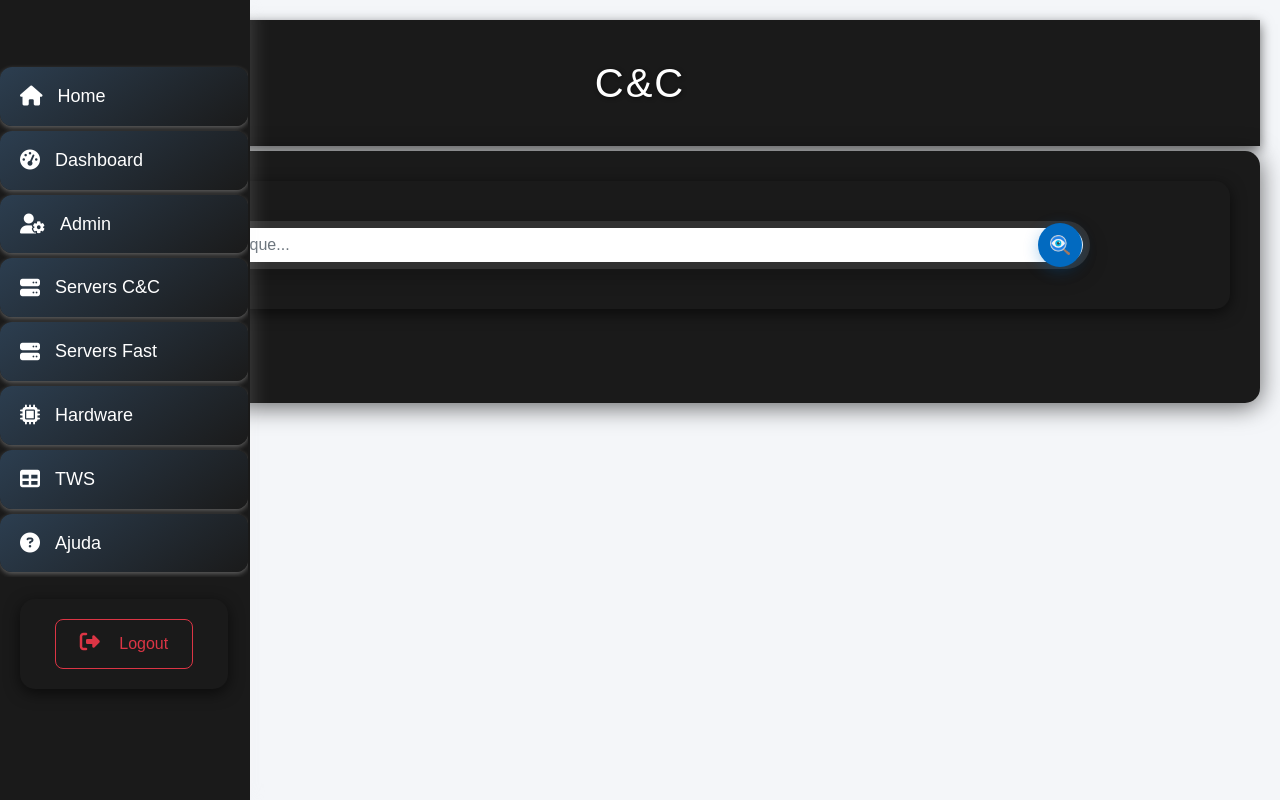
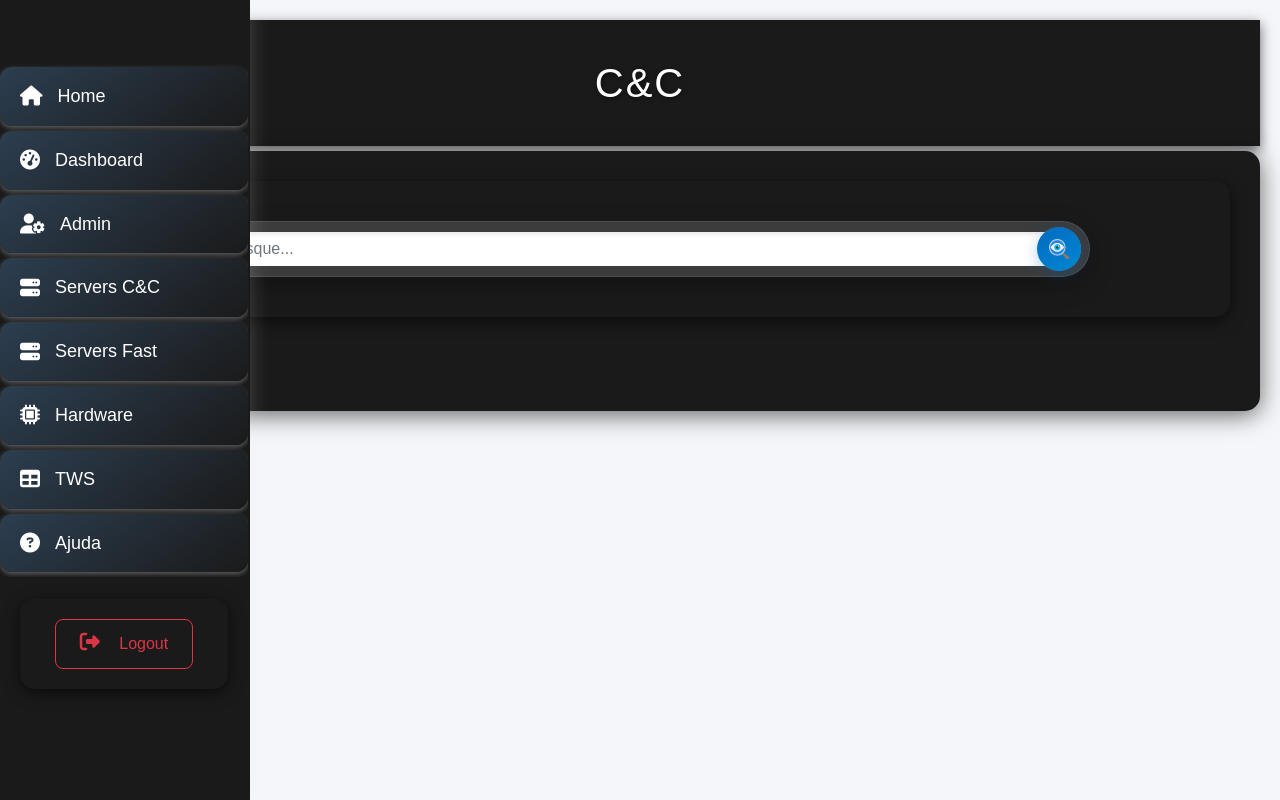
Before and after one commit to Thiago-Bosco/inventario, a Django app: page /home/search/ in a window 1280 px wide. Run offline with Django 5.2, Linux system fonts and the light colour scheme; a user stored in the database is signed in; some libraries are stand-ins or nearby versions.

Commit message:
Assistant checkpoint: Enhanced search bar styling with modern effects
Assistant generated file changes:
- static/css/style.css: Enhance search bar styling, Enhance search button styling

---

User prompt:

vamos melhorar a barra de pesquisa deixar mais bonita

Replit-Commit-Author: Assistant
Replit-Commit-Session-Id: 48148133-c264-4796-83ae-90a201f8e91c

```diff
--- a/static/css/style.css
+++ b/static/css/style.css
@@ -328,10 +328,12 @@ body {
     align-items: center;
     max-width: 900px;
     margin: 20px auto;
-    background: rgba(255, 255, 255, 0.1);
-    padding: 5px;
+    background: rgba(255, 255, 255, 0.15);
+    padding: 8px;
     border-radius: 30px;
-    box-shadow: 0 8px 20px rgba(0, 0, 0, 0.2);
+    box-shadow: 0 8px 25px rgba(0, 0, 0, 0.3);
+    backdrop-filter: blur(4px);
+    border: 1px solid rgba(255, 255, 255, 0.1);
 }
 
 .search-bar input {
@@ -343,6 +345,7 @@ body {
     background-color: var(--cor-input-bg);
     color: var(--cor-fundo);
     transition: all 0.3s ease;
+    box-shadow: inset 0 2px 5px rgba(0, 0, 0, 0.1);
 }
 
 .search-bar input:focus {
@@ -360,7 +363,7 @@ body {
 
 .search-bar button {
     border: none;
-    background: var(--cor-botao);
+    background: linear-gradient(145deg, var(--cor-botao), #0288d1);
     cursor: pointer;
     position: absolute;
     right: 8px;
@@ -371,6 +374,7 @@ body {
     display: flex;
     align-items: center;
     justify-content: center;
+    backdrop-filter: blur(4px);
 }
 
 .search-bar button:hover {
```
